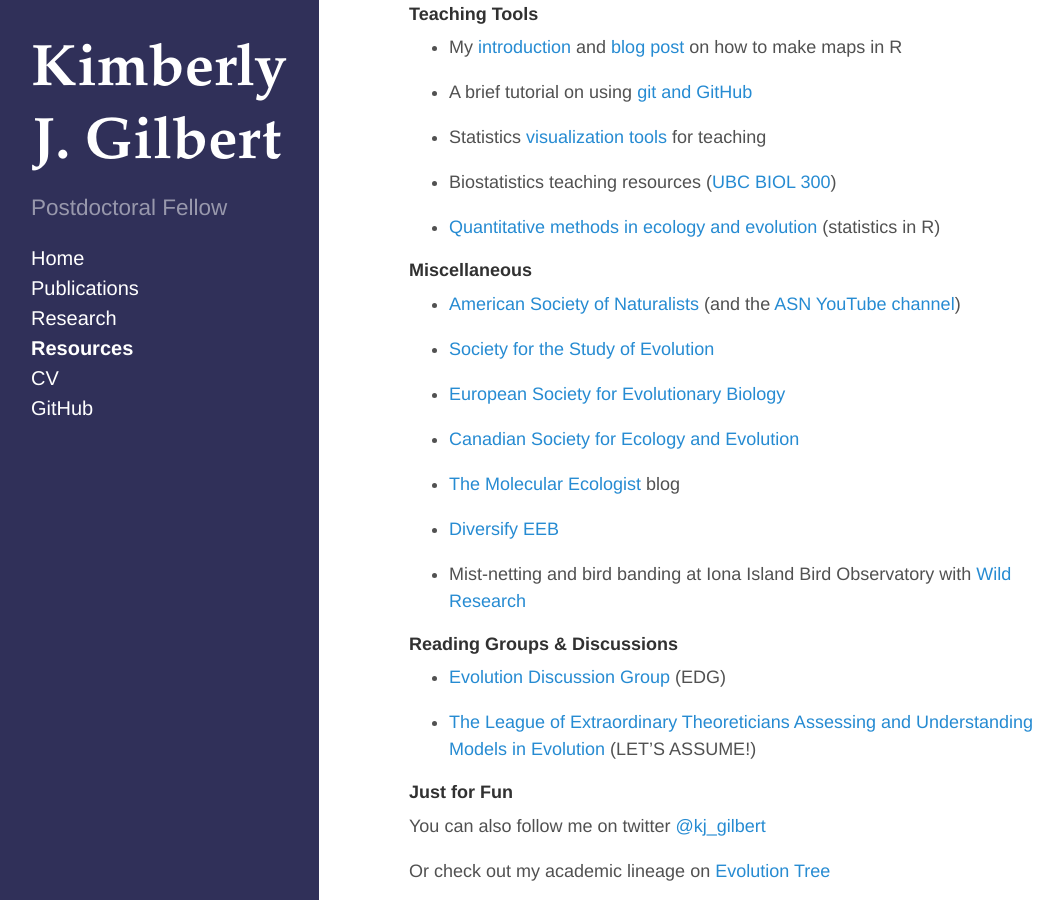
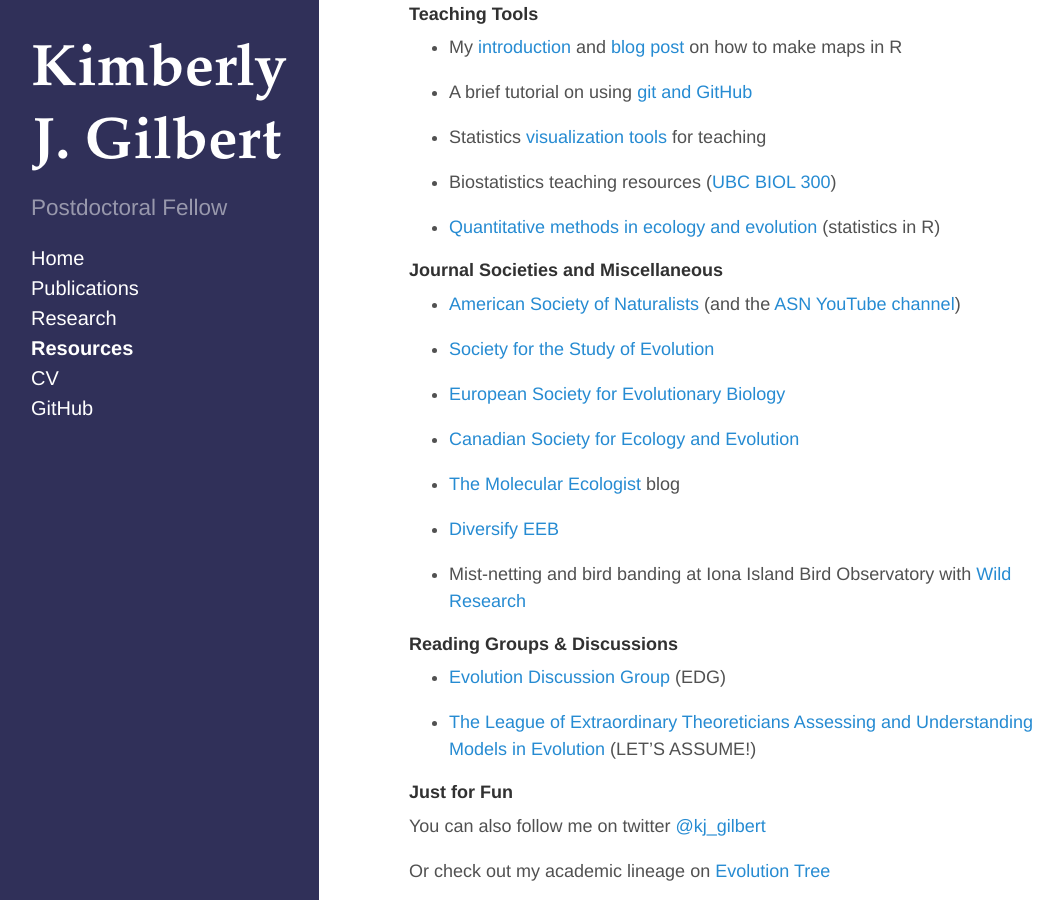
Before and after one commit to kjgilbert/kjgilbert.github.io, a Jekyll site: the page built from resources.md, in a window 1280 px wide and 900 px high, scrolled down 365 px. Shown: the whole window, without its empty margins (5-1068 px from the left). Built offline with Jekyll 4.4.1, drawn with Linux system fonts in a browser that asks for light colours; Markdown is read by kramdown in place of the engine named in the settings.

```diff
--- a/resources.md
+++ b/resources.md
@@ -29,7 +29,7 @@ title: Resources
 - [Quantitative methods in ecology and evolution](http://www.zoology.ubc.ca/biol548/index.html) (statistics in R)
 
 
-#### Miscellaneous
+#### Journal Societies and Miscellaneous
 
 - [American Society of Naturalists](http://www.amnat.org/home.html) (and the [ASN YouTube channel](https://www.youtube.com/channel/UC8FDICm2TYLT-y1FB8gcQlA?&ab_channel=ASNAmNat))
 
```
